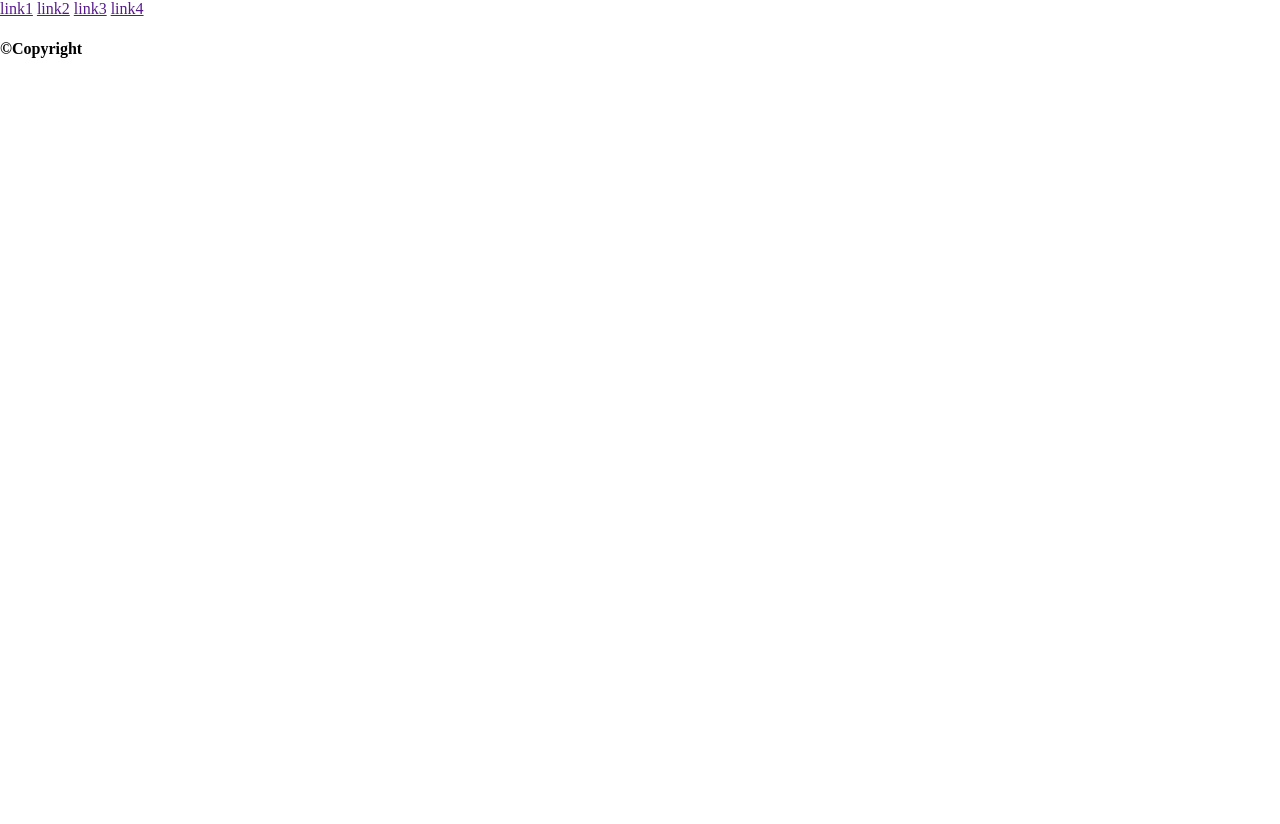
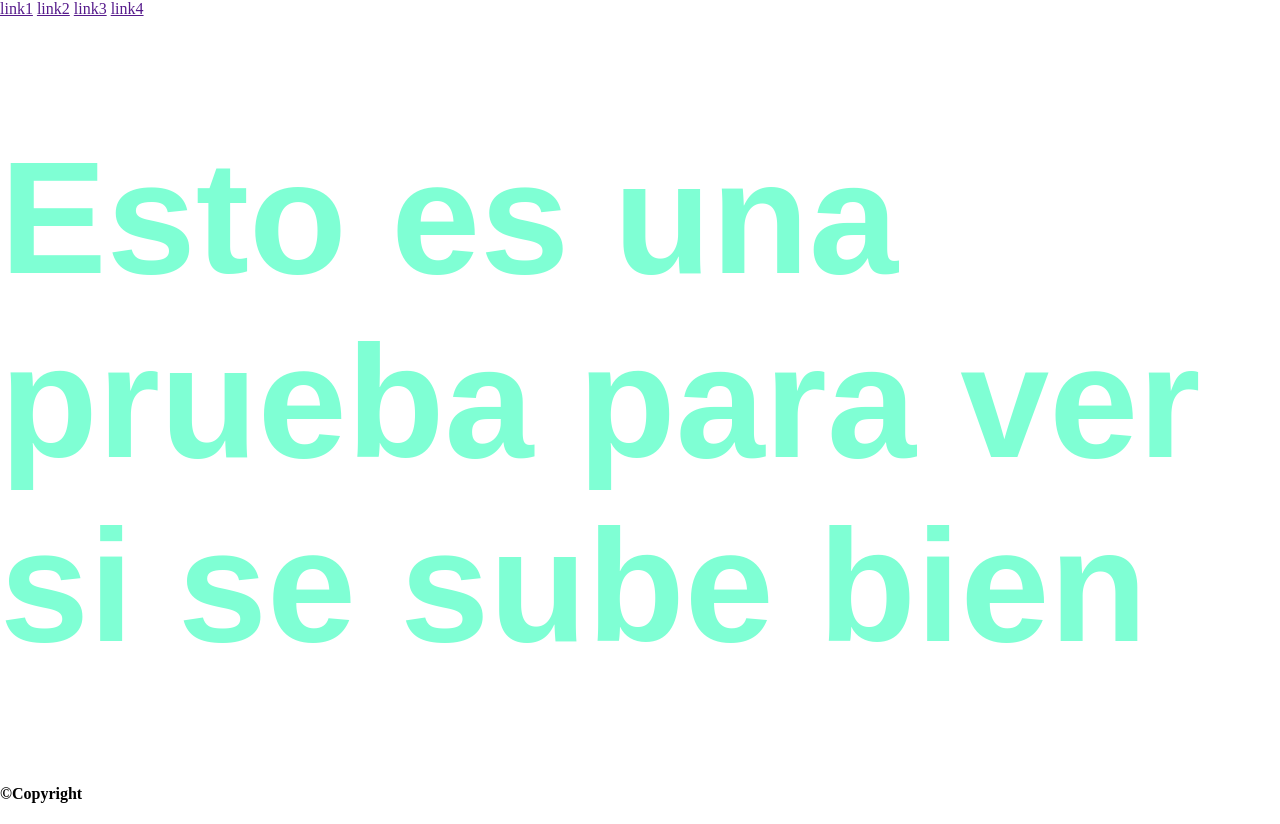
Before and after one commit to javierbsz/prueba1, a plain HTML site: page index.html in a window 1280 px wide. Before the commit the page ends 800 px from the top, so only its background shows below. Drawn offline with Linux system fonts and the light colour scheme.

Commit message:
prueba de casa

```diff
--- a/css/index.css
+++ b/css/index.css
@@ -1,3 +1,9 @@
 /* *********************************** */
 /* *** Estilos SOLO para index.html *** */
 /* *********************************** */
+
+h1{
+    font-family: sans-serif;
+    font-size: 10rem;
+    color: aquamarine;
+}
--- a/index.html
+++ b/index.html
@@ -40,6 +40,8 @@
     </header>
     <!-- Main (centro de la página, zona central) -->
     <main>
+
+      <h1>Esto es una prueba para ver si se sube bien</h1>
       <!-- section y article (posibilidades dentro de main) -->
     </main>
     <!-- Footer (final de la página, zona inferior) -->
```
